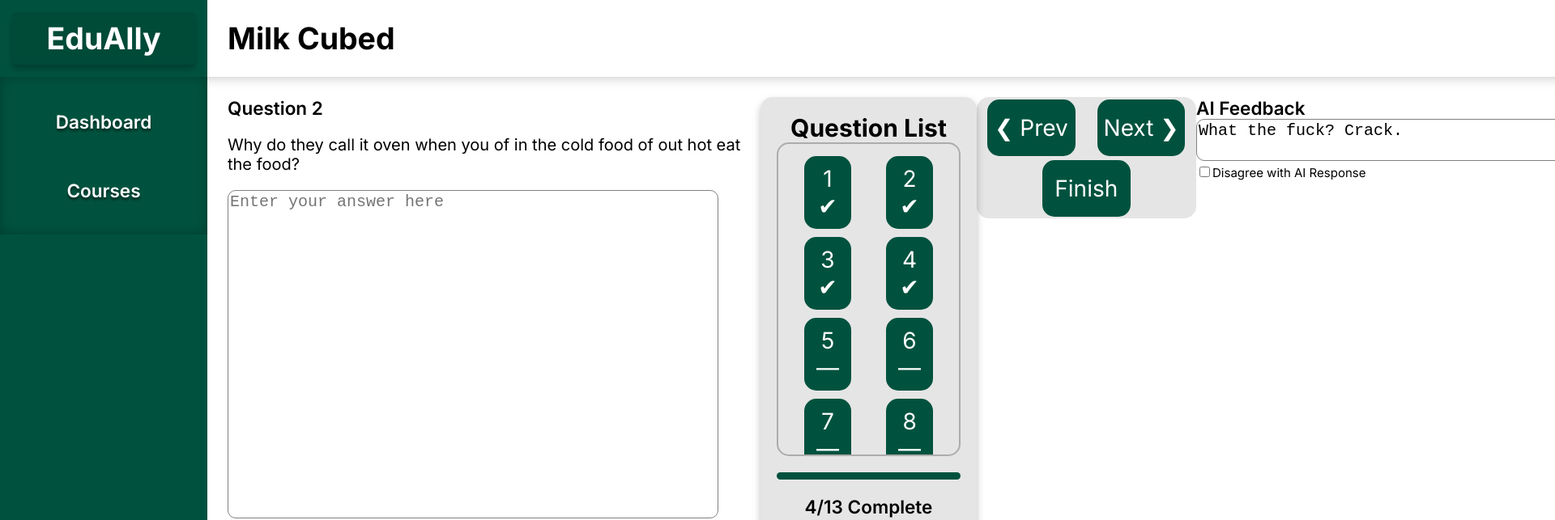
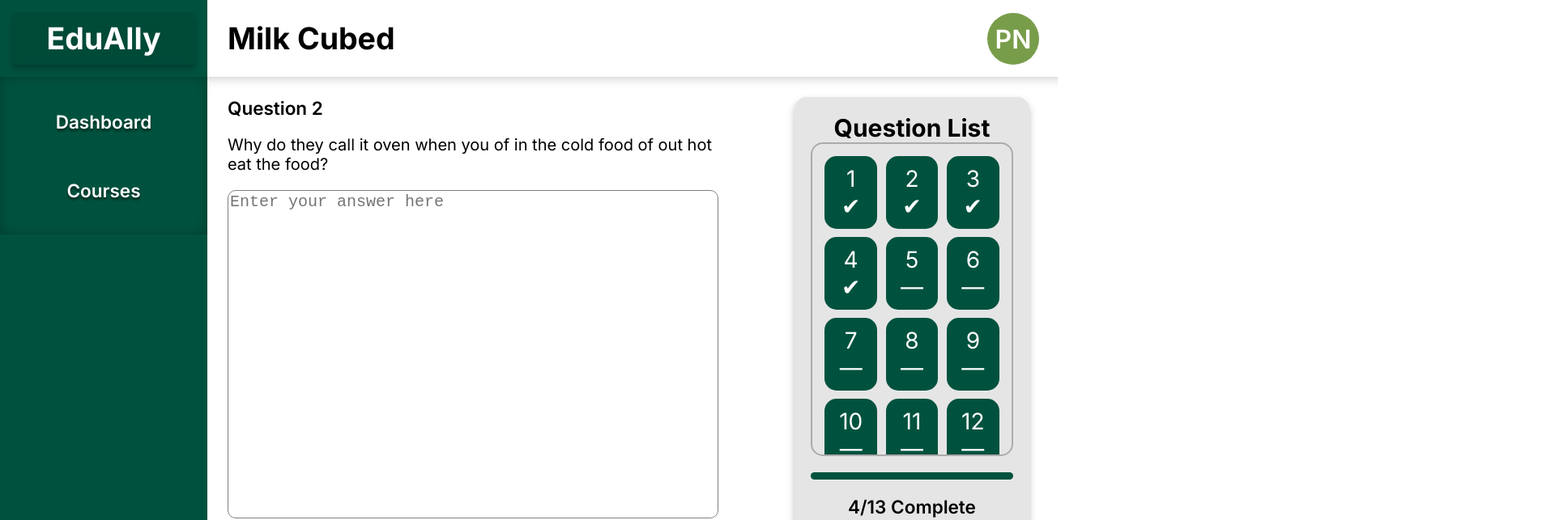
Before and after one commit to SUNY-Brockport-ACM-Student-Chapter/ai-education-frontend, a Next.js app: page / in a window 1280 px wide. Shown: the top 643 px of the page at 81% size, 1920 px wide, since content can reach past the window. Built offline with nearby package versions, Linux system fonts and the light colour scheme.

Commit message:
update examQuestion Components

```diff
--- a/src/app/components/component-style.css
+++ b/src/app/components/component-style.css
@@ -202,6 +202,9 @@
 /** Exam Questions Buttons **/
 .exam-questionbox{
   font-size: 20px;
+  width: 600px;
+  padding-right: 100px;
+  margin-right: auto;
 }
 
 .question-textbox textarea{
--- a/src/app/page.module.css
+++ b/src/app/page.module.css
@@ -1 +1,18 @@
 /* Add your page-specific css here.*/
+.question_page1{
+    display: flex;
+    flex-wrap: wrap;
+    width: 100%;
+    flex-direction: row;
+    justify-content: space-between;
+    align-items: space-between;
+}
+
+.question_page2{
+    display: flex;
+    flex-wrap: wrap;
+    width: 100%;
+    flex-direction: row;
+    justify-content: space-between;
+    align-items: space-between;
+}
--- a/src/app/page.tsx
+++ b/src/app/page.tsx
@@ -20,10 +20,14 @@
         {/*<PrevNext />*/}
         {/* <ExamPageInfoBox examNum={2} courseName='CSS 101' examDesc='Cascading Style Sheets is a style sheet language used for specifying the presentation and styling of a document written in a markup language such as HTML or XML. CSS is a cornerstone technology of the World Wide Web, alongside HTML and JavaScript.' startDate='10/2/32' endDate='10/9/32' attemptNum={1} /> */}
         {/* <ExamPageButtons/> */}
-        <ExamQuestion questionNum={2} question="Why do they call it oven when you of in the cold food of out hot eat the food?"/>
-        <QuestionList />
-        <PrevNext />
-        <ExamAIFeedback questionFeedback="What the fuck? Crack." agreementToggle={false} />
+        <div className="question_page1">
+          <ExamQuestion questionNum={2} question="Why do they call it oven when you of in the cold food of out hot eat the food?" />
+          <ExamAIFeedback questionFeedback="Eat the food" agreementToggle={false} />
+        </div>
+        <div className="question_page2">
+          <QuestionList />
+          <PrevNext />
+        </div>
 
       </div>
     </div>
```
